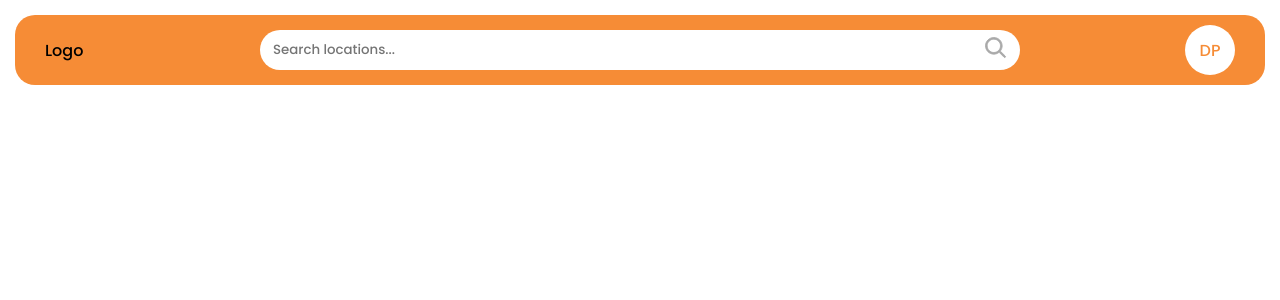
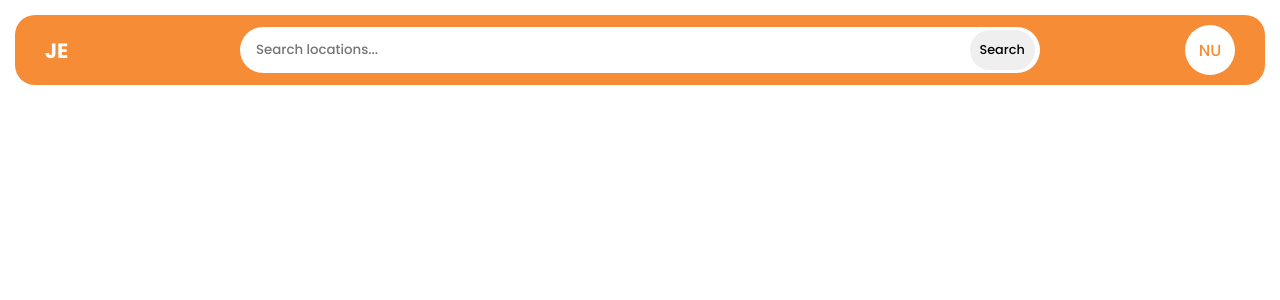
Before and after one commit to zainabch123/justeat-tha, a React (Vite) app in the folder frontend/: page /dashboard in a window 1280 px wide. Shown: the top 300 px of the page. Built offline with nearby package versions, Linux system fonts and the light colour scheme.

Commit message:
added functionality to header search bar

```diff
--- a/frontend/src/App.jsx
+++ b/frontend/src/App.jsx
@@ -1,25 +1,34 @@
-import { useState } from "react";
+import { useState, createContext } from "react";
 import { Routes, Route } from "react-router-dom";
 import LocationInput from "./pages/locationInput/locationInput";
 import Dashboard from "./pages/dashboard/dashboard";
 import "./App.css";
 
 const PORT = import.meta.env.VITE_PORT;
+export const AppContext = createContext();
 
 const App = () => {
   const [restaurants, setRestaurants] = useState([]);
 
+  const fetchRestaurants = async (searchInput) => {
+    const response = await fetch(
+      `http://localhost:${PORT}/restaurants?searchQuery=${searchInput}`
+    );
+
+    return await response.json();
+  };
   return (
-    <Routes>
-      <Route
-        path="/"
-        element={<LocationInput setRestaurants={setRestaurants} port={PORT} />}
-      ></Route>
-      <Route
-        path="dashboard"
-        element={<Dashboard restaurants={restaurants} port={PORT} />}
-      ></Route>
-    </Routes>
+    <AppContext.Provider
+      value={{ fetchRestaurants, setRestaurants, restaurants }}
+    >
+      <Routes>
+        <Route path="/" element={<LocationInput />}></Route>
+        <Route
+          path="dashboard"
+          element={<Dashboard restaurants={restaurants} />}
+        ></Route>
+      </Routes>
+    </AppContext.Provider>
   );
 };
 
--- a/frontend/src/components/header.jsx
+++ b/frontend/src/components/header.jsx
@@ -1,10 +1,43 @@
-import SearchIcon from "../assets/searchIcon.jsx";
+import { useState, useContext } from "react";
+import { AppContext } from "../App";
 
 const Header = () => {
+  const { setRestaurants, fetchRestaurants } = useContext(AppContext);
+  const [headerInput, setHeaderInput] = useState("");
+  const [headerError, setHeaderError] = useState("");
+  const [loading, setLoading] = useState(false);
+
+  const handleClick = async (event) => {
+    event.preventDefault();
+    if (!headerInput) return;
+    setLoading(true);
+
+    try {
+      const data = await fetchRestaurants(headerInput);
+      setLoading(false);
+
+      if (data.data) {
+        setRestaurants(data.data);
+        setHeaderInput("");
+      } else {
+        setHeaderError(data.error);
+      }
+    } catch (error) {
+      console.log(error);
+      setHeaderError("An error occurred. Please try again.");
+    }
+  };
+
+  function handleInput(event) {
+    setHeaderInput(event.target.value);
+  }
+
   return (
     <header>
       <div className="header-content">
-        <div className="header-logo">Logo</div>
+        <div className="header-logo">
+          <h2>JE</h2>
+        </div>
         <div className="search-bar-section">
           <div className="search-input-wrapper">
             <input
@@ -12,14 +45,26 @@ const Header = () => {
               id="search-bar"
               name="search-bar"
               placeholder="Search locations..."
+              value={headerInput || ""}
+              onChange={handleInput}
             ></input>
-            <button id="search-bar-button" type="button">
-              <SearchIcon />
-            </button>
+            {loading ? (
+              <button id="search-bar-button" type="button">
+                <div className="loading-spinner"></div>
+              </button>
+            ) : (
+              <button
+                id="search-bar-button"
+                type="button"
+                onClick={handleClick}
+              >
+                Search
+              </button>
+            )}
           </div>
         </div>
         <div className="profile-circle">
-          <p>DP</p>
+          <p>NU</p>
         </div>
       </div>
     </header>
--- a/frontend/src/components/restaurantsList.jsx
+++ b/frontend/src/components/restaurantsList.jsx
@@ -1,10 +1,10 @@
 import RestaurantListItem from "./restaurantListItem";
 
-const RestaurantList = ({restaurants}) => {
+const RestaurantList = ({ restaurants }) => {
   return (
     <ul className="restaurants-grid">
       {restaurants.map((restaurant, index) => (
-       <RestaurantListItem key={index} restaurant={restaurant}/>
+        <RestaurantListItem key={index} restaurant={restaurant} />
       ))}
     </ul>
   );
--- a/frontend/src/pages/dashboard/dashboard.css
+++ b/frontend/src/pages/dashboard/dashboard.css
@@ -21,18 +21,26 @@ header {
   padding: 0px 30px;
 }
 
+.header-logo h2 {
+  font-weight: 600;
+  font-size: 1.3rem;
+  color: white;
+}
+
 .search-bar-section {
   grid-column: 2 / span 1;
+  padding: 0px 20px;
 }
 
 .search-input-wrapper {
   max-width: 800px;
   display: grid;
   justify-items: center;
+  padding: 3px;
   margin: 0 auto;
-  grid-template-columns: 1fr 50px;
+  grid-template-columns: 1fr 70px;
   border-radius: 30px;
-  padding: 0px 20px;
+  background-color: white;
 }
 
 #search-bar {
@@ -41,7 +49,7 @@ header {
   height: 40px;
   margin: 0 auto;
   border-radius: 20px 0px 0px 20px;
-  border: 0;
+  border: none;
   background-color: white;
 }
 
@@ -50,19 +58,35 @@ input:focus {
 }
 
 #search-bar-button {
-  width: 100%;
-  border-radius: 0px 20px 20px 0px;
+  padding: 7px 10px;
+  border-radius: 25px;
+  border: none;
   cursor: pointer;
-  border: 0;
-  background-color: white;
+  font-size: 0.8rem;
+  width: 65px;
   justify-items: center;
-  stroke: darkgray;
-  fill: darkgray;
 }
 
 #search-bar-button:hover {
-  stroke: #f68c36;
-  fill: #f68c36;
+  background-color: #f68c36;
+  color: white;
+}
+.loading-spinner {
+  border: 7px solid rgba(0, 0, 0, 0.1);
+  border-top: 7px solid white;
+  border-radius: 50%;
+  width: 25px;
+  height: 25px;
+  animation: spin 1s linear infinite;
+}
+
+@keyframes spin {
+  0% {
+    transform: rotate(0deg);
+  }
+  100% {
+    transform: rotate(360deg);
+  }
 }
 
 .profile-circle {
@@ -84,12 +108,6 @@ input:focus {
   color: white;
 }
 
-.left-sidebar {
-  border: 2px solid darkgray;
-  border-radius: 8px;
-  padding: 15px;
-}
-
 .overflow-container {
   display: grid;
   overflow: scroll;
@@ -107,7 +125,7 @@ input:focus {
 .restaurants-grid {
   display: grid;
   grid-template-columns: repeat(auto-fit, minmax(200px, 300px));
-  grid-auto-rows: 320px;
+  grid-auto-rows: 300px;
   gap: 20px;
   padding: 1rem;
   justify-content: center;
@@ -125,7 +143,7 @@ input:focus {
 }
 
 .restaurant-card:hover {
-  background-color: rgb(228, 227, 227, 0.5);
+  background-color: rgba(220, 219, 219, 0.5);
 }
 
 .restaurant-card-image {
--- a/frontend/src/pages/locationInput/locationInput.css
+++ b/frontend/src/pages/locationInput/locationInput.css
@@ -48,6 +48,7 @@
   border-radius: 25px;
   border: none;
   cursor: pointer;
+  justify-items: center;
 }
 
 #location-input-button:hover {
@@ -55,6 +56,24 @@
   color: white;
 }
 
+.loading-spinner {
+  border: 7px solid rgba(0, 0, 0, 0.1);
+  border-top: 7px solid white;
+  border-radius: 50%;
+  width: 30px;
+  height: 30px;
+  animation: spin 1s linear infinite;
+}
+
+@keyframes spin {
+  0% {
+    transform: rotate(0deg);
+  }
+  100% {
+    transform: rotate(360deg);
+  }
+}
+
 .error {
   padding: 7px;
   color: tomato;
--- a/frontend/src/pages/locationInput/locationInput.jsx
+++ b/frontend/src/pages/locationInput/locationInput.jsx
@@ -1,24 +1,28 @@
 import { useState } from "react";
 import { useNavigate } from "react-router-dom";
+import { useContext } from "react";
+import { AppContext } from "../../App";
+
 import "./locationInput.css";
 
-const LocationInput = ({ setRestaurants, port }) => {
+const LocationInput = () => {
+  const { setRestaurants, fetchRestaurants } = useContext(AppContext);
   const navigate = useNavigate();
   const [locationInput, setLocationInput] = useState("");
   const [error, setError] = useState(null);
+  const [loading, setLoading] = useState(false);
 
   const handleClick = async (event) => {
     event.preventDefault();
     if (!locationInput) return;
+    setLoading(true);
 
     try {
-      const response = await fetch(
-        `http://localhost:${port}/restaurants?searchQuery=${locationInput}`
-      );
-      const data = await response.json();
-      setRestaurants(data.data);
+      const data = await fetchRestaurants(locationInput);
+      setLoading(false);
 
       if (data.data) {
+        setRestaurants(data.data);
         setLocationInput("");
         navigate("/dashboard");
       } else {
@@ -47,6 +51,12 @@ const LocationInput = ({ setRestaurants, port }) => {
             value={locationInput || ""}
             onChange={handleInput}
           ></input>
+
+          {loading ? (
+            <button id="location-input-button" type="button">
+              <div className="loading-spinner"></div>
+            </button>
+          ) : (
             <button
               id="location-input-button"
               type="button"
@@ -54,6 +64,7 @@ const LocationInput = ({ setRestaurants, port }) => {
             >
               Search
             </button>
+          )}
         </div>
         {error && <p className="error">{error}</p>}
       </div>
```
Also changed, not shown: frontend/src/pages/dashboard/dashboard.jsx (+6 -4 lines). Lines whose indentation alone changed are shown as unchanged.
